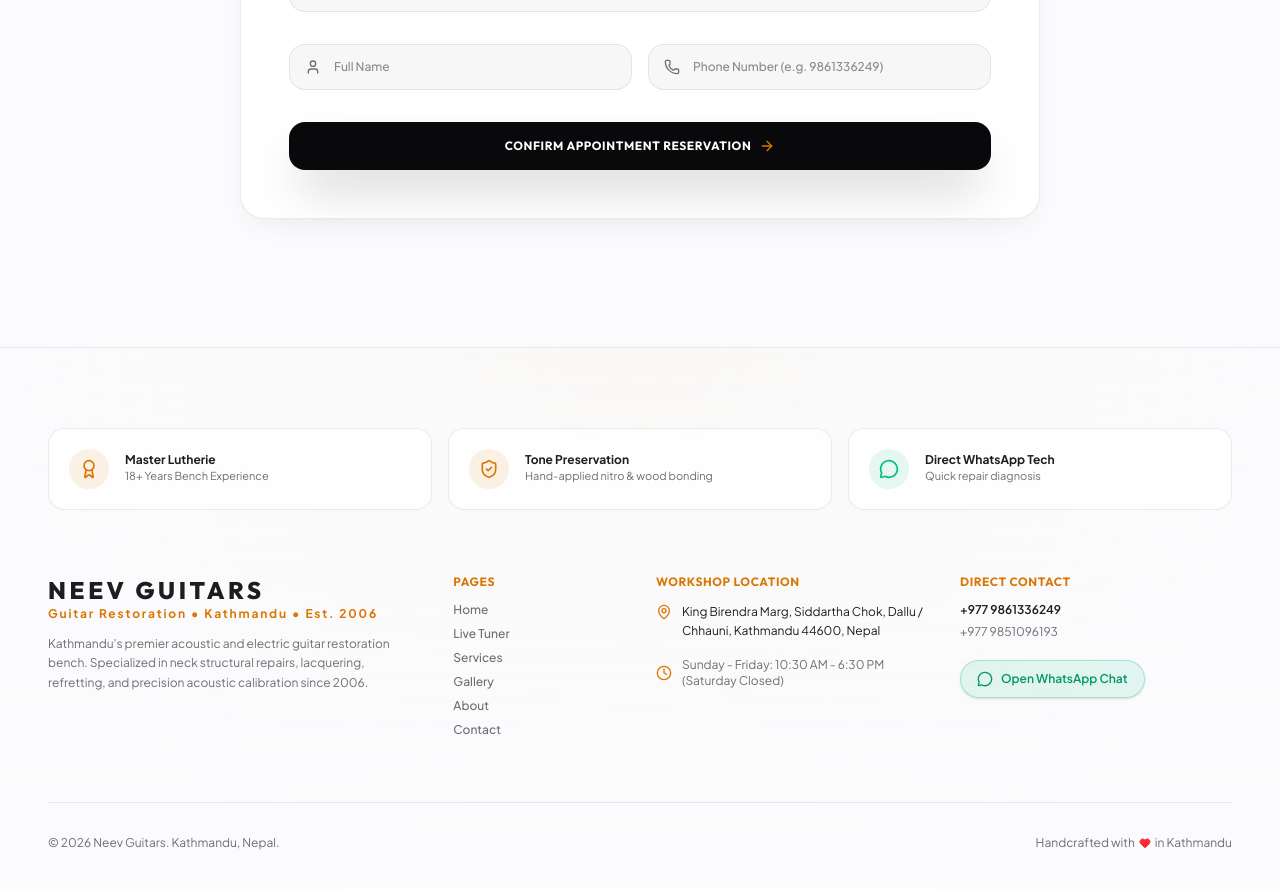
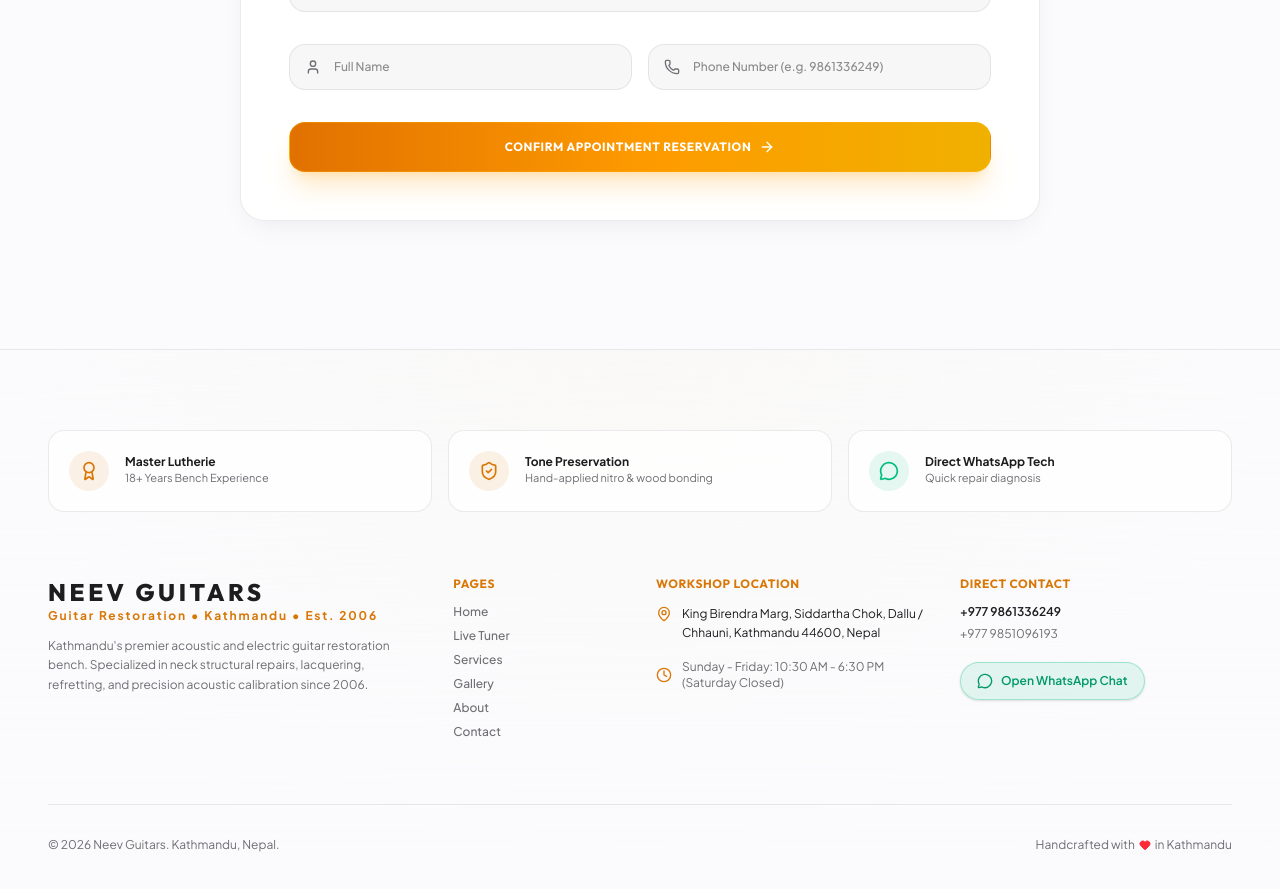
Before and after one commit to pwnjoshi/SUMEET-Guitar-Restoration, a Next.js app: page / in a window 1280 px wide. Shown: the part 5260-6149 px from the top of the page. Built offline with nearby package versions, Linux system fonts and the light colour scheme.

Commit message:
Remove hover zoom scale animations and resolve button background colors

```diff
--- a/src/app/page.tsx
+++ b/src/app/page.tsx
@@ -63,7 +63,7 @@
               <div className="pt-3 flex flex-wrap items-center gap-4 text-xs font-semibold">
                 <Link
                   href="#booking"
-                  className="px-8 py-4 rounded-full bg-gradient-to-r from-amber-600 via-amber-500 to-yellow-500 text-white font-bold text-xs hover:scale-[1.02] active:scale-95 shadow-xl shadow-amber-500/20 border border-amber-400/30 transition-all inline-block"
+                  className="px-8 py-4 rounded-full bg-gradient-to-r from-amber-600 via-amber-500 to-yellow-500 text-white font-bold text-xs shadow-xl shadow-amber-500/20 border border-amber-400/30 transition-colors inline-block"
                 >
                   Book Bench Consultation
                 </Link>
--- a/src/components/Header.tsx
+++ b/src/components/Header.tsx
@@ -80,7 +80,7 @@
           <div className="flex items-center gap-1.5 sm:gap-3 shrink-0">
             <Link
               href="/contact#booking"
-              className="hidden sm:inline-flex px-4 sm:px-5 py-2 sm:py-2.5 rounded-full bg-gradient-to-r from-amber-600 to-amber-500 text-white font-bold text-xs hover:scale-[1.02] active:scale-95 transition-all shadow-md whitespace-nowrap border border-amber-400/30"
+              className="hidden sm:inline-flex px-4 sm:px-5 py-2 sm:py-2.5 rounded-full bg-gradient-to-r from-amber-600 to-amber-500 text-white font-bold text-xs shadow-md whitespace-nowrap border border-amber-400/30 transition-colors"
             >
               Book Consultation
             </Link>
--- a/src/components/RepairBookingWizard.tsx
+++ b/src/components/RepairBookingWizard.tsx
@@ -175,10 +175,10 @@
               {/* Submit Button */}
               <button
                 type="submit"
-                className="w-full py-3.5 sm:py-4 rounded-2xl bg-zinc-950 text-white dark:bg-white dark:text-zinc-950 font-display font-bold text-xs uppercase tracking-wider hover:scale-[1.01] active:scale-[0.99] transition-all flex items-center justify-center gap-2 shadow-2xl group"
+                className="w-full py-3.5 sm:py-4 rounded-2xl bg-gradient-to-r from-amber-600 via-amber-500 to-yellow-500 text-white font-display font-bold text-xs uppercase tracking-wider transition-all flex items-center justify-center gap-2 shadow-xl shadow-amber-500/20 border border-amber-400/30"
               >
                 <span>Confirm Appointment Reservation</span>
-                <ArrowRight className="w-4 h-4 text-[var(--gold)] group-hover:translate-x-1 transition-transform" />
+                <ArrowRight className="w-4 h-4 text-white" />
               </button>
 
             </form>
--- a/src/components/ThemeProvider.tsx
+++ b/src/components/ThemeProvider.tsx
@@ -39,7 +39,7 @@
       {/* Floating Theme Switcher Button */}
       <button
         onClick={toggleTheme}
-        className="fixed bottom-6 right-6 z-50 px-4 py-3 rounded-full bg-gradient-to-r from-amber-600 to-amber-500 text-white border border-amber-300/40 shadow-2xl hover:scale-105 active:scale-95 transition-all flex items-center gap-2 font-mono-custom text-xs font-bold group"
+        className="fixed bottom-6 right-6 z-50 px-4 py-3 rounded-full bg-gradient-to-r from-amber-600 to-amber-500 text-white border border-amber-300/40 shadow-2xl transition-colors flex items-center gap-2 font-mono-custom text-xs font-bold group"
         title={`Switch to ${theme === "dark" ? "Light" : "Dark"} Mode`}
       >
         {theme === "dark" ? (
```
